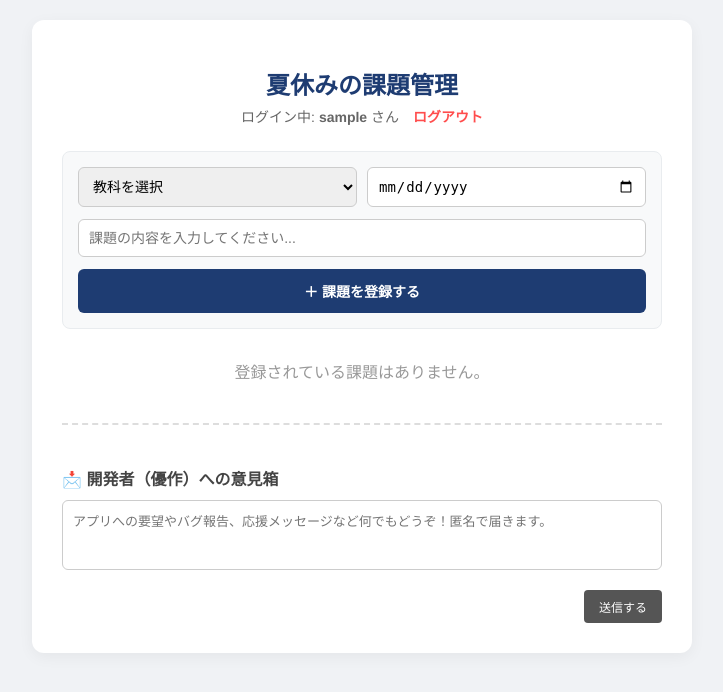
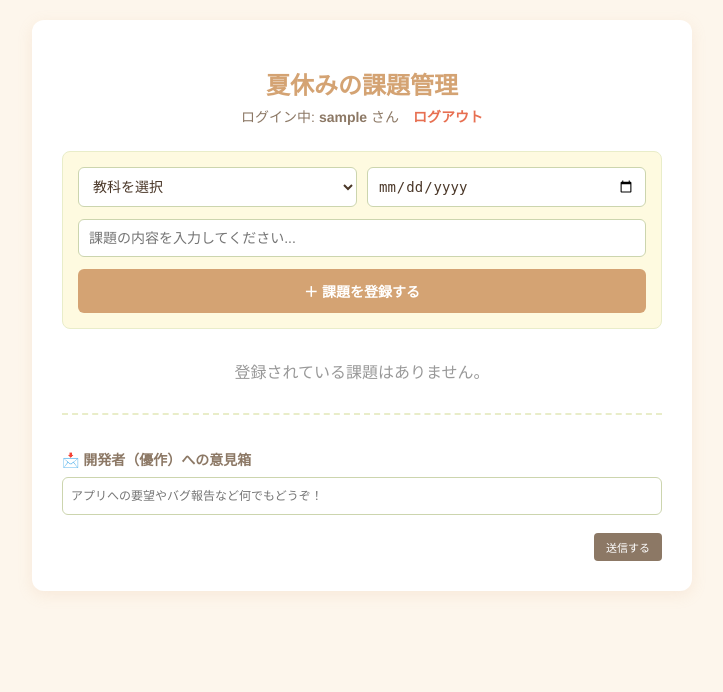
Before and after one commit to yusamiu/kadai_app, a Flask app: page / in a window 1280 px wide. Shown: the top 692 px of the page, without its empty margins (278-1001 px from the left). Run offline with Flask 3, Linux system fonts and the light colour scheme; the visitor is signed in with stand-in values (Sample User, id 1); data that the repository does not hold is empty; some libraries are stand-ins or nearby versions.

Commit message:
変更４

```diff
--- a/templates/index.html
+++ b/templates/index.html
@@ -5,36 +5,40 @@
     <meta name="viewport" content="width=device-width, initial-scale=1.0">
     <title>夏休みの課題管理</title>
     <style>
-        body { font-family: 'Helvetica Neue', Arial, sans-serif; background: #f0f2f5; margin: 0; padding: 20px; color: #333; }
-        .container { max-width: 600px; margin: 0 auto; background: white; padding: 30px; border-radius: 12px; box-shadow: 0 4px 15px rgba(0,0,0,0.05); }
-        h1 { text-align: center; color: #1e3c72; margin-bottom: 5px; font-size: 24px; }
-        .user-welcome { text-align: center; color: #666; font-size: 14px; margin-bottom: 25px; }
-        .logout-link { color: #ff4d4d; text-decoration: none; margin-left: 10px; font-weight: bold; }
-        form { display: flex; flex-direction: column; gap: 12px; margin-bottom: 30px; background: #f8f9fa; padding: 15px; border-radius: 8px; border: 1px solid #e9ecef; }
+        /* 🎨 全体を暖色系（ベージュ・ブラウン・オレンジ系）に調整 */
+        body { font-family: 'Helvetica Neue', Arial, sans-serif; background: #fdf6ec; margin: 0; padding: 20px; color: #4a3728; }
+        .container { max-width: 600px; margin: 0 auto; background: white; padding: 30px; border-radius: 12px; box-shadow: 0 4px 15px rgba(212, 163, 115, 0.15); }
+        h1 { text-align: center; color: #d4a373; margin-bottom: 5px; font-size: 24px; }
+        .user-welcome { text-align: center; color: #8c7865; font-size: 14px; margin-bottom: 25px; }
+        .logout-link { color: #e76f51; text-decoration: none; margin-left: 10px; font-weight: bold; }
+        form { display: flex; flex-direction: column; gap: 12px; margin-bottom: 30px; background: #fefae0; padding: 15px; border-radius: 8px; border: 1px solid #e9edc9; }
         .form-row { display: flex; gap: 10px; }
-        input[type="text"], input[type="date"], select { flex: 1; padding: 10px; border: 1px solid #ccc; border-radius: 6px; font-size: 14px; }
-        button.add-btn { background: #1e3c72; color: white; border: none; padding: 12px; border-radius: 6px; font-weight: bold; cursor: pointer; font-size: 14px; }
-        button.add-btn:hover { background: #2a5298; }
+        input[type="text"], input[type="date"], select { flex: 1; padding: 10px; border: 1px solid #ccd5ae; border-radius: 6px; font-size: 14px; background: white; color: #4a3728; }
+        button.add-btn { background: #d4a373; color: white; border: none; padding: 12px; border-radius: 6px; font-weight: bold; cursor: pointer; font-size: 14px; }
+        button.add-btn:hover { background: #c69465; }
         .task-list { list-style: none; padding: 0; margin: 0; }
-        .task-item { display: flex; flex-direction: column; background: white; padding: 15px; margin-bottom: 12px; border-radius: 8px; border-left: 5px solid #1e3c72; box-shadow: 0 2px 5px rgba(0,0,0,0.03); position: relative; }
-        .task-item.done { border-left-color: #28a745; background: #fafafa; }
-        .task-item.done .task-text { text-decoration: line-through; color: #aaa; }
+        .task-item { display: flex; flex-direction: column; background: white; padding: 15px; margin-bottom: 12px; border-radius: 8px; border-left: 5px solid #d4a373; box-shadow: 0 2px 5px rgba(0,0,0,0.03); position: relative; }
+        .task-item.done { border-left-color: #52b788; background: #fafafa; }
+        .task-item.done .task-text { text-decoration: line-through; color: #b7b7b7; }
         .task-header { display: flex; justify-content: space-between; align-items: center; margin-bottom: 5px; }
-        .subject-tag { background: #e2e8f0; color: #4a5568; padding: 2px 8px; border-radius: 4px; font-size: 11px; font-weight: bold; }
+        .subject-tag { background: #faedcd; color: #604d3b; padding: 2px 8px; border-radius: 4px; font-size: 11px; font-weight: bold; }
         .task-text { font-size: 16px; font-weight: 500; margin: 5px 0; word-break: break-all; }
-        .task-footer { display: flex; justify-content: space-between; align-items: center; margin-top: 5px; font-size: 12px; color: #666; }
+        .task-footer { display: flex; justify-content: space-between; align-items: center; margin-top: 5px; font-size: 12px; color: #8c7865; }
         .days-left { font-weight: bold; padding: 2px 6px; border-radius: 4px; }
-        .days-urgent { background: #ffe3e3; color: #d63031; }
-        .days-normal { background: #e3f2fd; color: #0d47a1; }
+        .days-urgent { background: #f8d7da; color: #721c24; }
+        .days-normal { background: #fefae0; color: #d4a373; }
         .action-btns { display: flex; gap: 8px; margin-top: 10px; justify-content: flex-end; }
         .action-btns button { padding: 6px 12px; border: none; border-radius: 4px; font-size: 12px; cursor: pointer; font-weight: bold; }
-        .comp-btn { background: #28a745; color: white; }
-        .del-btn { background: #dc3545; color: white; }
+        .comp-btn { background: #52b788; color: white; }
+        .del-btn { background: #e76f51; color: white; }
 
-        .opinion-section { margin-top: 40px; border-top: 2px dashed #ddd; padding-top: 25px; }
-        .opinion-section h3 { font-size: 16px; color: #444; margin-bottom: 10px; }
-        .opinion-section textarea { width: 100%; box-sizing: border-box; height: 70px; padding: 10px; border: 1px solid #ccc; border-radius: 6px; font-size: 13px; resize: none; margin-bottom: 8px; }
-        .opinion-submit { background: #555; color: white; border: none; padding: 8px 15px; border-radius: 4px; font-size: 12px; cursor: pointer; width: fit-content; align-self: flex-end; }
+        /* 📩 意見箱セクションのサイズを縮小 */
+        .opinion-section { margin-top: 30px; border-top: 2px dashed #e9edc9; padding-top: 20px; }
+        .opinion-section h3 { font-size: 14px; color: #8c7865; margin-bottom: 8px; }
+        /* 高さを 70px → 38px にして1行〜2行のコンパクトサイズに */
+        .opinion-section textarea { width: 100%; box-sizing: border-box; height: 38px; padding: 8px; border: 1px solid #ccd5ae; border-radius: 6px; font-size: 12px; resize: none; margin-bottom: 6px; }
+        .opinion-submit { background: #8c7865; color: white; border: none; padding: 6px 12px; border-radius: 4px; font-size: 11px; cursor: pointer; width: fit-content; align-self: flex-end; }
+        .opinion-submit:hover { background: #73604e; }
     </style>
 </head>
 <body>
@@ -101,7 +105,7 @@
         <div class="opinion-section">
             <h3>📩 開発者（優作）への意見箱</h3>
             <form action="/suggest" method="POST" style="background:none; border:none; padding:0; margin:0;">
-                <textarea name="opinion" placeholder="アプリへの要望やバグ報告、応援メッセージなど何でもどうぞ！匿名で届きます。" required></textarea>
+                <textarea name="opinion" placeholder="アプリへの要望やバグ報告など何でもどうぞ！" required></textarea>
                 <button type="submit" class="opinion-submit">送信する</button>
             </form>
         </div>
```
